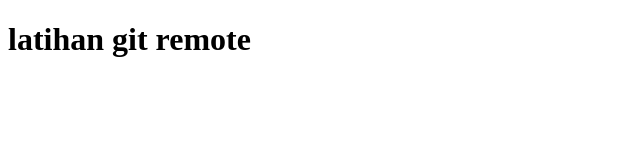
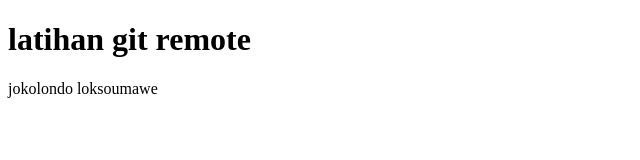
Before and after one commit to sugianti/wpu-git-test-2, a plain HTML site: page index.html in a window 1280 px wide. Shown: the whole page, without its empty margins (0-640 px from the left). Drawn offline with Linux system fonts and the light colour scheme.

Commit message:
manambahkan paragarap

```diff
--- a/index.html
+++ b/index.html
@@ -5,5 +5,6 @@
 </head>
 <body>
 	<h1>latihan git remote</h1>
+	<p>jokolondo  loksoumawe</p>
 </body>
 </html>
```
